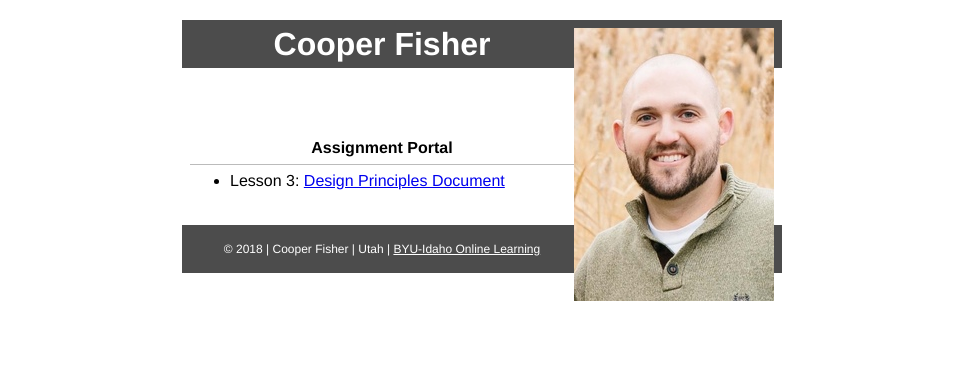
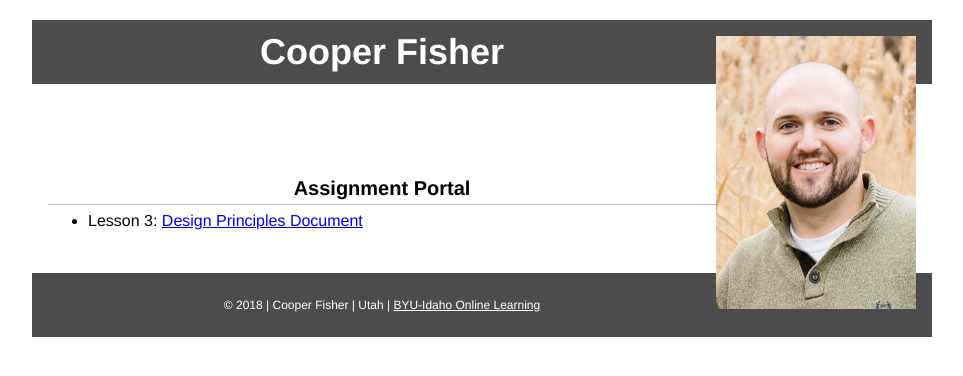
Before and after one commit to cooperfisher/cooperfisher.github.io, a plain HTML site: page index.html in a window 1280 px wide. Shown: the whole page, without its empty margins (158-1121 px from the left). Drawn offline with Linux system fonts and the light colour scheme.

Commit message:
adjusted margins in css

```diff
--- a/styles/main.css
+++ b/styles/main.css
@@ -12,21 +12,21 @@ body {
 }
 
 h1 {
-    font-size: 32px;
+    font-size: 36px;
     font-family: "Helvetica", sans-serif;
     color: #ffffff;
 }
 
 h2 {
-    font-size: 16px;
+    font-size: 20px;
     text-align: center;
     border-bottom: 1px solid #bbb;
 }
 
 header, nav, main, footer {
     margin: 1.25rem auto;
-    padding: .5rem;
-    max-width: 600px;
+    padding: 1rem;
+    max-width: 900px;
 }
 
 header, footer, footer a {
```
